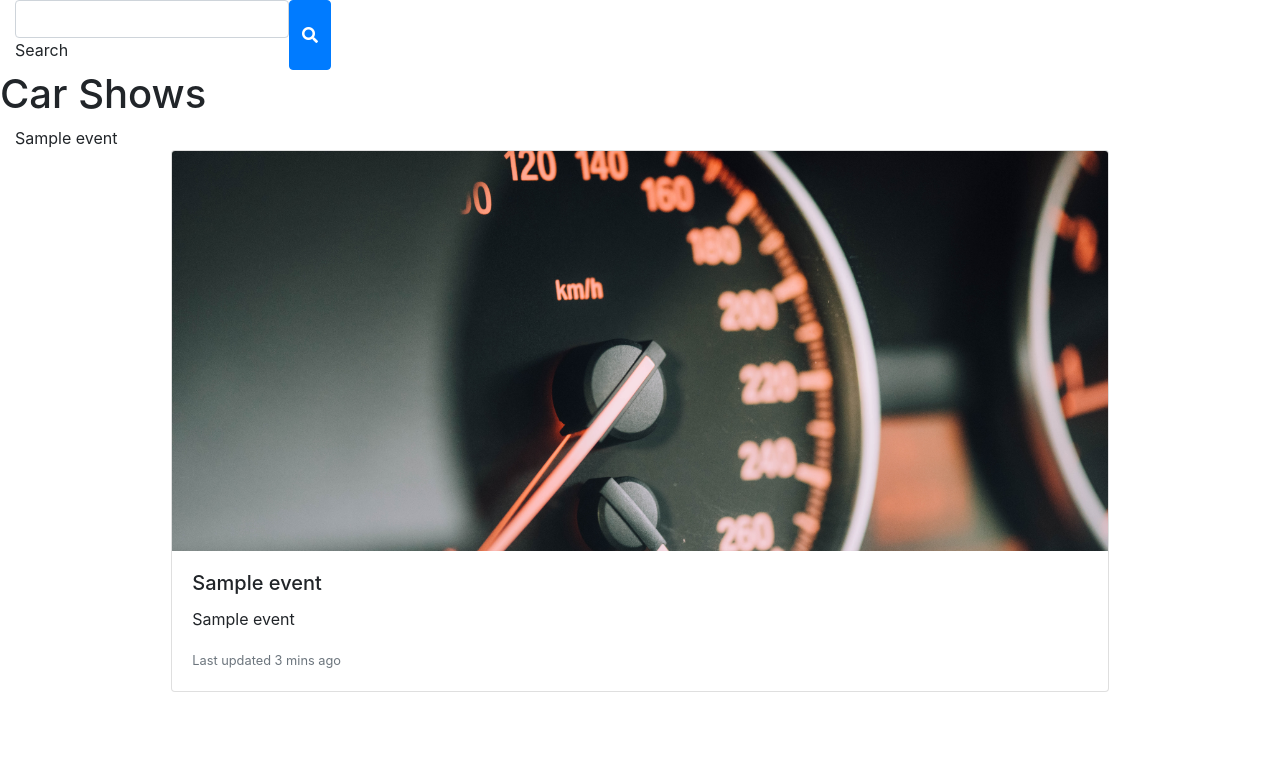
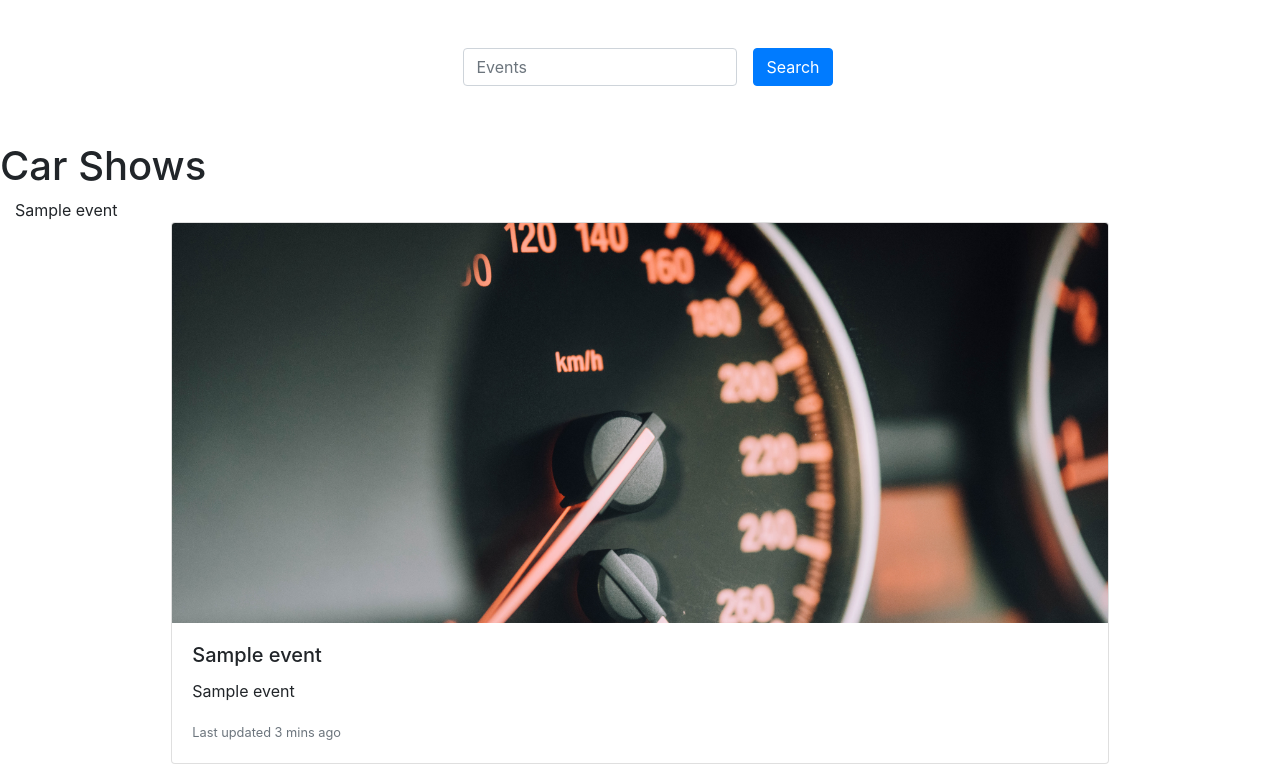
Before and after one commit to matt-oc/car-shows, a Flask app: page / in a window 1280 px wide. Shown: the part 56-836 px from the top of the page. Before the commit the page ends 748 px from the top, so only its background shows below. Run offline with Flask 2, Linux system fonts and the light colour scheme; a database or web service that is not in the repository returns one stand-in record (values such as "Sample title"); some libraries are stand-ins or nearby versions.

Commit message:
'search template updated to center and improve layout'

```diff
--- a/templates/base.html
+++ b/templates/base.html
@@ -58,17 +58,25 @@
 
 
   <!--Search Bar-->
+  <section>
   <div class="container-fluid">
+    <div class="row">
+      <div class="col-12 justify-content-center d-flex mt-5 mb-5">
   {% include 'search.html' %}
+</div>
+</div>
   </div>
+</section>
   <!--/Search Bar-->
 
 
   <!--Content-->
+  <section>
   <h1> Car Shows </h1>
   <div class="container-fluid">
   {% block content %} {% endblock %}
 </div>
+</section>
   <!--/Content-->
 
   <!-- flash messages -->
--- a/templates/search.html
+++ b/templates/search.html
@@ -1,13 +1,7 @@
-<div class="row m-0 p-0">
-  <div class="col-12 d-flex justify-content-center m-0 p-0">
-    <div class="input-group">
-      <div class="form-outline">
-        <input type="search" id="form1" class="form-control" />
-        <label class="form-label" for="form1">Search</label>
-      </div>
-      <button type="button" class="btn btn-primary">
-        <i class="fas fa-search"></i>
-      </button>
-    </div>
-</div>
-</div>
+<form class="form-inline">
+  <div class="form-group mx-sm-3 mb-2">
+    <label for="inputPassword2" class="sr-only">Password</label>
+    <input type="password" class="form-control" id="inputPassword2" placeholder="Events">
+  </div>
+  <button type="submit" class="btn btn-primary mb-2">Search</button>
+</form>
```
